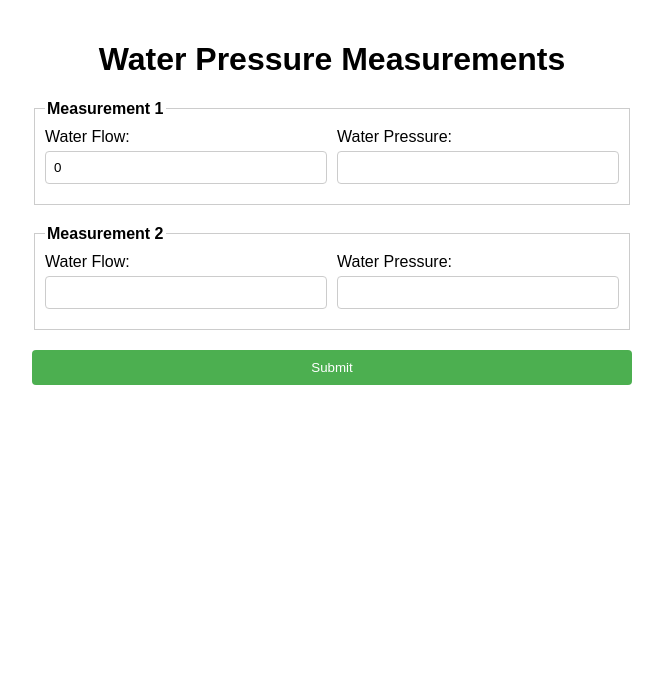
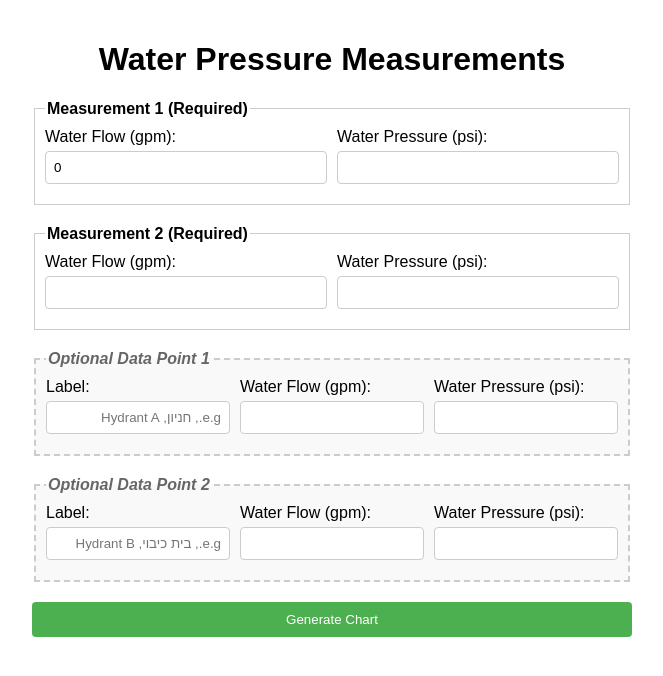
Before and after one commit to nadergan/water-supply, a Flask app: page / in a window 1280 px wide. Shown: the top 676 px of the page, without its empty margins (308-971 px from the left). Run offline with Flask 3, Linux system fonts and the light colour scheme.

Commit message:
add free points

```diff
--- a/main.py
+++ b/main.py
@@ -2,6 +2,7 @@ from flask import Flask, jsonify, request, render_template
 import matplotlib
 matplotlib.use('Agg')
 import matplotlib.pyplot as plt
+import matplotlib.font_manager as fm
 import numpy as np
 from matplotlib.ticker import MultipleLocator
 from matplotlib import scale
@@ -10,6 +11,89 @@ import os
 import sys
 import uuid
 import logging
+import re
+
+# Configure matplotlib for Hebrew support
+plt.rcParams['font.family'] = ['DejaVu Sans', 'Arial Unicode MS', 'Tahoma', 'sans-serif']
+plt.rcParams['axes.unicode_minus'] = False
+
+# Try to find and set a Hebrew-compatible font
+try:
+    # Common Hebrew fonts that might be available
+    hebrew_fonts = ['David', 'Arial Hebrew', 'Noto Sans Hebrew', 'DejaVu Sans', 'Arial Unicode MS', 'Tahoma']
+    available_fonts = [f.name for f in fm.fontManager.ttflist]
+
+    hebrew_font = None
+    for font in hebrew_fonts:
+        if font in available_fonts:
+            hebrew_font = font
+            break
+
+    if hebrew_font:
+        plt.rcParams['font.family'] = [hebrew_font]
+        logging.info(f"Using Hebrew font: {hebrew_font}")
+    else:
+        # Fallback to DejaVu Sans which has some Hebrew support
+        plt.rcParams['font.family'] = ['DejaVu Sans']
+        logging.info("Using fallback font: DejaVu Sans")
+
+except Exception as e:
+    logging.warning(f"Font configuration error: {e}")
+    plt.rcParams['font.family'] = ['DejaVu Sans']
+
+def fix_hebrew_text(text):
+    """
+    Fix Hebrew text direction for matplotlib display.
+    This function handles the bidirectional text issue.
+    """
+    if not text or not isinstance(text, str):
+        return text
+
+    # Check if text contains Hebrew characters
+    hebrew_pattern = re.compile(r'[\u0590-\u05FF]')
+    if not hebrew_pattern.search(text):
+        return text  # No Hebrew, return as is
+
+    try:
+        # Try using python-bidi if available
+        from bidi.algorithm import get_display
+        return get_display(text)
+    except ImportError:
+        # Fallback method: simple character reversal for Hebrew parts
+        logging.info("python-bidi not available, using fallback Hebrew text processing")
+
+        # Split text into lines
+        lines = text.split('\n')
+        fixed_lines = []
+
+        for line in lines:
+            if hebrew_pattern.search(line):
+                # Simple approach: reverse the entire line if it contains Hebrew
+                # This works for pure Hebrew text
+                words = line.split()
+                hebrew_words = []
+                latin_words = []
+
+                for word in words:
+                    if hebrew_pattern.search(word):
+                        # Reverse Hebrew words
+                        hebrew_words.append(word[::-1])
+                    else:
+                        latin_words.append(word)
+
+                # Combine: Hebrew words first (reversed), then Latin words
+                if hebrew_words and latin_words:
+                    fixed_line = ' '.join(hebrew_words) + ' ' + ' '.join(latin_words)
+                elif hebrew_words:
+                    fixed_line = ' '.join(reversed(hebrew_words))
+                else:
+                    fixed_line = ' '.join(latin_words)
+            else:
+                fixed_line = line
+
+            fixed_lines.append(fixed_line)
+
+        return '\n'.join(fixed_lines)
 
 app = Flask(__name__)
 logging.basicConfig(level=logging.INFO)
@@ -58,6 +142,35 @@ def plot_line(points, line_style='-', color='blue'):
             plt.text(txt[0], txt[1], f'({int(txt[0])}, {int(txt[1])})', ha='left', va="center")
     plt.scatter(x[:3], y[:3], color=color)  # Scatter the first three points
 
+def plot_optional_point(point, label, color='green'):
+    """
+    Plot an optional data point with a line from origin and label.
+
+    :param point: (x, y) coordinates of the point
+    :param label: Label for the point (supports Hebrew)
+    :param color: Color of the point and line
+    """
+    x, y = point
+    # Draw line from origin (0,0) to the point
+    plt.plot([0, x], [0, y], '--', color=color, alpha=0.7)
+    # Plot the point
+    plt.scatter([x], [y], color=color, s=100, marker='o')
+
+    # Format coordinates
+    coord_text = f'({int(x)}, {int(y)})'
+
+    # Combine label with coordinates and fix Hebrew text
+    if label and label.strip():
+        # Fix Hebrew text direction
+        fixed_label = fix_hebrew_text(label.strip())
+        display_text = f'{fixed_label}\n{coord_text}'
+    else:
+        display_text = coord_text
+
+    # Add label with Hebrew support
+    plt.text(x, y, display_text, ha='center', va='bottom',
+             bbox=dict(boxstyle="round,pad=0.3", facecolor=color, alpha=0.3),
+             fontsize=10, wrap=True)
 
 def calculated_samples(points):
     """
@@ -75,28 +188,58 @@ def calculated_samples(points):
     Q20 = int(k * ((y1 - 20) ** (1.0 / 1.85)))
     return [[Q20, 20], [Q0, 0]]
 
-def main(save_path, first_line_points, second_line_points):
+def main(save_path, first_line_points, second_line_points, optional_points=None):
     """
     Generate the chart using Matplotlib and save it to the specified path.
 
     :param save_path: Path to save the generated chart image
     :param first_line_points: List of points for the first line
     :param second_line_points: List of points for the second line
+    :param optional_points: List of optional points with labels
     """
-    plt.figure(figsize=(10, 6))
+    # Close any existing figures
+    plt.close('all')
+
     plt.rc('lines', linewidth=2, color='red')
     plt.rc('grid', linestyle="-", color='black')
-    fig, ax = plt.subplots()
+
+    fig, ax = plt.subplots(figsize=(10, 6))
+
     plot_line(first_line_points, '-', 'blue')
 
     if second_line_points:
         plot_line(second_line_points, '-', 'red')
 
-   # Set the X-Axis and Y-Axis Limit values
+    # Plot optional points if provided
+    if optional_points:
+        colors = ['green', 'purple']  # Different colors for the two optional points
+        for i, point_data in enumerate(optional_points):
+            if point_data and 'flow' in point_data and 'pressure' in point_data:
+                flow = float(point_data['flow'])
+                pressure = float(point_data['pressure'])
+                label = point_data.get('label', f'Point {i+1}')
+                color = colors[i % len(colors)]
+                plot_optional_point((flow, pressure), label, color)
+
+    # Set the X-Axis and Y-Axis Limit values
     last_point_x = int(first_line_points[-2][0])
     first_point_y = int(first_line_points[0][1])
-    plt.xlim(0, last_point_x * 1.1)
-    plt.ylim(0, first_point_y * 1.2)
+
+    # Consider optional points for axis limits
+    all_x_values = [point[0] for point in first_line_points]
+    all_y_values = [point[1] for point in first_line_points]
+
+    if optional_points:
+        for point_data in optional_points:
+            if point_data and 'flow' in point_data and 'pressure' in point_data:
+                all_x_values.append(float(point_data['flow']))
+                all_y_values.append(float(point_data['pressure']))
+
+    max_x = max(all_x_values) if all_x_values else last_point_x
+    max_y = max(all_y_values) if all_y_values else first_point_y
+
+    plt.xlim(0, max_x * 1.1)
+    plt.ylim(0, max_y * 1.2)
 
     plt.gca().set_xscale('hydraulic-n-1.85')
     plt.gca().xaxis.set_major_locator(MultipleLocator(230))
@@ -107,16 +250,18 @@ def main(save_path, first_line_points, second_line_points):
     plt.tick_params(axis='both', which='both', left=True, bottom=True, right=False, top=False, color='black')
     plt.tick_params(axis='both', which='minor', width=1, length=0)
 
-    plt.ylabel('Pressure (psi)')
-    plt.xlabel('Flow (gpm)')
-    plt.title('WATER SUPPLY ANALYSIS')
+    # Set labels with Hebrew support
+    plt.ylabel('Pressure (psi)', fontsize=12)
+    plt.xlabel('Flow (gpm)', fontsize=12)
+    plt.title('WATER SUPPLY ANALYSIS', fontsize=14)
     plt.grid(True)
 
     plt.tight_layout()
-    plt.savefig(save_path)
-    plt.close()
 
-
+    # Save with higher DPI for better text rendering
+    plt.savefig(save_path, dpi=200, bbox_inches='tight',
+                facecolor='white', edgecolor='none')
+    plt.close(fig)
 
 @app.route('/')
 def index():
@@ -130,6 +275,16 @@ def generate_plot():
         # Extract measurement1 and measurement2 values from the JSON data
         measurement1 = data.get('measurement1', {})
         measurement2 = data.get('measurement2', {})
+
+        # Extract optional points
+        optional_point1 = data.get('optional_point1', {})
+        optional_point2 = data.get('optional_point2', {})
+        optional_points = []
+
+        if optional_point1.get('flow') and optional_point1.get('pressure'):
+            optional_points.append(optional_point1)
+        if optional_point2.get('flow') and optional_point2.get('pressure'):
+            optional_points.append(optional_point2)
 
         # Extract flow and pressure values for each measurement
         flow1 = float(measurement1.get('flow', 0))
@@ -146,27 +301,33 @@ def generate_plot():
             return jsonify({"error": "Missing or invalid data points"}), 400
 
         logging.info(f"First line points: {first_line_points}")
+        logging.info(f"Optional points: {optional_points}")
 
         q0_q20 = calculated_samples(first_line_points)
         first_line_points.extend(q0_q20)
 
         logging.info(f"Updated first line points: {first_line_points}")
 
+        # Create directories if they don't exist
+        charts_dir = "static/charts"
+        os.makedirs(charts_dir, exist_ok=True)
+
         unique_filename = str(uuid.uuid4()) + ".png"
-        save_path = os.path.join("static/charts/", unique_filename)
+        save_path = os.path.join(charts_dir, unique_filename)
 
-        main(save_path, first_line_points, second_line_points)
+        main(save_path, first_line_points, second_line_points, optional_points)
 
         return jsonify({
             "image_path": save_path,
             "first_line_points": first_line_points,
-            "second_line_points": second_line_points
+            "second_line_points": second_line_points,
+            "optional_points": optional_points
         })
     except Exception as e:
         logging.error(f"Error generating plot: {str(e)}")
+        import traceback
+        logging.error(f"Full traceback: {traceback.format_exc()}")
         return jsonify({"error": "An error occurred while generating the plot"}), 500
-
-
 
 if __name__ == '__main__':
     scale.register_scale(HydraulicN185Scale)
--- a/templates/index.html
+++ b/templates/index.html
@@ -45,17 +45,39 @@
             margin-right: 0;
         }
 
+        .optional-point {
+            display: flex;
+            justify-content: space-between;
+            margin-bottom: 10px;
+        }
+
+        .optional-point div {
+            flex: 1;
+            margin-right: 10px;
+        }
+
+        .optional-point div:last-child {
+            margin-right: 0;
+        }
+
         label {
             display: block;
             margin-bottom: 5px;
         }
 
-        input[type="number"] {
+        input[type="number"], input[type="text"] {
             width: 100%;
             padding: 8px;
             border: 1px solid #ccc;
             border-radius: 4px;
             box-sizing: border-box;
+            direction: auto; /* Auto-detect text direction for Hebrew */
+        }
+
+        /* Specific styling for Hebrew labels */
+        .hebrew-input {
+            text-align: right;
+            direction: rtl;
         }
 
         button {
@@ -72,12 +94,22 @@
             background-color: #45a049;
         }
 
+        .optional-section {
+            border: 2px dashed #ccc;
+            background-color: #f9f9f9;
+        }
+
+        .optional-section legend {
+            color: #666;
+            font-style: italic;
+        }
+
         @media screen and (max-width: 600px) {
-            .measurement {
+            .measurement, .optional-point {
                 flex-direction: column;
             }
 
-            .measurement div {
+            .measurement div, .optional-point div {
                 margin-right: 0;
                 margin-bottom: 10px;
             }
@@ -109,6 +141,14 @@
             background-color: #f2f2f2;
             font-weight: bold;
         }
+
+        .green-row {
+            background-color: #e8f5e8;
+        }
+
+        .purple-row {
+            background-color: #f0e8f5;
+        }
     </style>
     <script>
         $(document).ready(function() {
@@ -131,6 +171,31 @@
                     }
                 };
 
+                // Add optional points if they have values
+                var optionalLabel1 = $('#optional_label1').val();
+                var optionalFlow1 = $('#optional_flow1').val();
+                var optionalPressure1 = $('#optional_pressure1').val();
+
+                if (optionalFlow1 && optionalPressure1) {
+                    data['optional_point1'] = {
+                        'label': optionalLabel1 || 'Point 1',
+                        'flow': optionalFlow1,
+                        'pressure': optionalPressure1
+                    };
+                }
+
+                var optionalLabel2 = $('#optional_label2').val();
+                var optionalFlow2 = $('#optional_flow2').val();
+                var optionalPressure2 = $('#optional_pressure2').val();
+
+                if (optionalFlow2 && optionalPressure2) {
+                    data['optional_point2'] = {
+                        'label': optionalLabel2 || 'Point 2',
+                        'flow': optionalFlow2,
+                        'pressure': optionalPressure2
+                    };
+                }
+
                 $.ajax({
                     url: '/generate_plot',
                     type: 'POST',
@@ -146,18 +211,26 @@
                         // Display the data points in the table
                         var firstLinePoints = response.first_line_points;
                         var secondLinePoints = response.second_line_points;
+                        var optionalPoints = response.optional_points || [];
                         var tableBody = $('#dataTableBody');
                         tableBody.empty(); // Clear existing table rows
 
                         // Append first line points to the table
                         firstLinePoints.forEach(function(point) {
-                            var row = '<tr><td>' + point[0] + '</td><td>' + point[1] + '</td></tr>';
+                            var row = '<tr><td>' + point[0] + '</td><td>' + point[1] + '</td><td>Main Line</td></tr>';
                             tableBody.append(row);
                         });
 
                         // Append second line points to the table
                         secondLinePoints.forEach(function(point) {
-                            var row = '<tr><td>' + point[0] + '</td><td>' + point[1] + '</td></tr>';
+                            var row = '<tr><td>' + point[0] + '</td><td>' + point[1] + '</td><td>Secondary Line</td></tr>';
+                            tableBody.append(row);
+                        });
+
+                        // Append optional points to the table
+                        optionalPoints.forEach(function(point, index) {
+                            var className = index === 0 ? 'green-row' : 'purple-row';
+                            var row = '<tr class="' + className + '"><td>' + point.flow + '</td><td>' + point.pressure + '</td><td>' + point.label + '</td></tr>';
                             tableBody.append(row);
                         });
 
@@ -175,32 +248,70 @@
     <h1>Water Pressure Measurements</h1>
     <form id="measurementForm">
         <fieldset>
-            <legend>Measurement 1</legend>
+            <legend>Measurement 1 (Required)</legend>
             <div class="measurement">
                 <div>
-                    <label for="flow1">Water Flow:</label>
+                    <label for="flow1">Water Flow (gpm):</label>
                     <input type="number" id="flow1" name="flow1" value="0" required>
                 </div>
                 <div>
-                    <label for="pressure1">Water Pressure:</label>
+                    <label for="pressure1">Water Pressure (psi):</label>
                     <input type="number" id="pressure1" name="pressure1" required>
                 </div>
             </div>
         </fieldset>
+
         <fieldset>
-            <legend>Measurement 2</legend>
+            <legend>Measurement 2 (Required)</legend>
             <div class="measurement">
                 <div>
-                    <label for="flow2">Water Flow:</label>
+                    <label for="flow2">Water Flow (gpm):</label>
                     <input type="number" id="flow2" name="flow2" required>
                 </div>
                 <div>
-                    <label for="pressure2">Water Pressure:</label>
+                    <label for="pressure2">Water Pressure (psi):</label>
                     <input type="number" id="pressure2" name="pressure2" required>
                 </div>
             </div>
         </fieldset>
-        <button type="submit">Submit</button>
+
+        <fieldset class="optional-section">
+            <legend>Optional Data Point 1</legend>
+            <div class="optional-point">
+                <div>
+                    <label for="optional_label1">Label:</label>
+                    <input type="text" id="optional_label1" name="optional_label1" placeholder="e.g., חניון, Hydrant A" class="hebrew-input">
+                </div>
+                <div>
+                    <label for="optional_flow1">Water Flow (gpm):</label>
+                    <input type="number" id="optional_flow1" name="optional_flow1" step="0.01">
+                </div>
+                <div>
+                    <label for="optional_pressure1">Water Pressure (psi):</label>
+                    <input type="number" id="optional_pressure1" name="optional_pressure1" step="0.01">
+                </div>
+            </div>
+        </fieldset>
+
+        <fieldset class="optional-section">
+            <legend>Optional Data Point 2</legend>
+            <div class="optional-point">
+                <div>
+                    <label for="optional_label2">Label:</label>
+                    <input type="text" id="optional_label2" name="optional_label2" placeholder="e.g., בית כיבוי, Hydrant B" class="hebrew-input">
+                </div>
+                <div>
+                    <label for="optional_flow2">Water Flow (gpm):</label>
+                    <input type="number" id="optional_flow2" name="optional_flow2" step="0.01">
+                </div>
+                <div>
+                    <label for="optional_pressure2">Water Pressure (psi):</label>
+                    <input type="number" id="optional_pressure2" name="optional_pressure2" step="0.01">
+                </div>
+            </div>
+        </fieldset>
+
+        <button type="submit">Generate Chart</button>
     </form>
 
     <div id="chartContainer" style="display: none;">
@@ -215,6 +326,7 @@
                 <tr>
                     <th>Flow (gpm)</th>
                     <th>Pressure (psi)</th>
+                    <th>Type/Label</th>
                 </tr>
             </thead>
             <tbody id="dataTableBody"></tbody>
```
